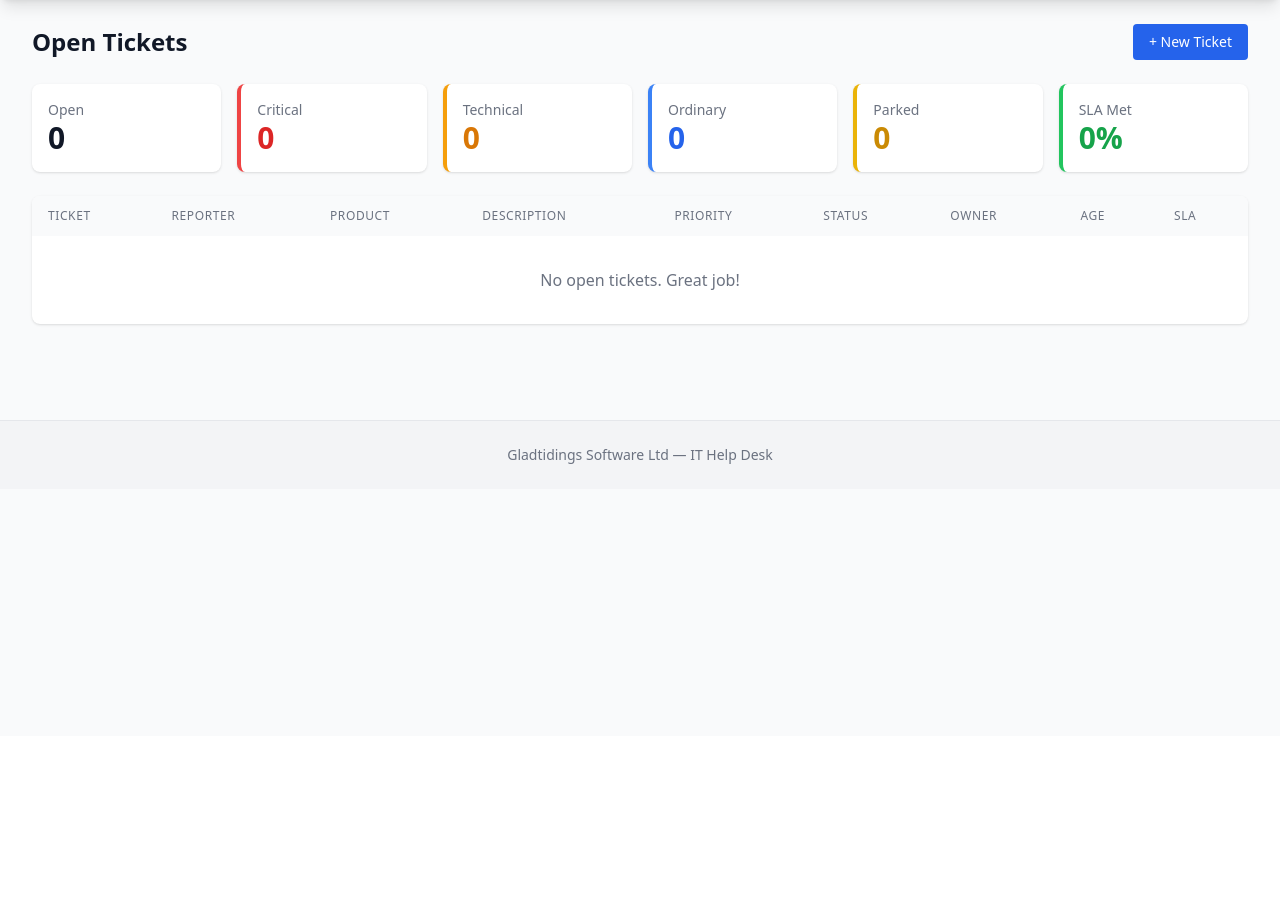
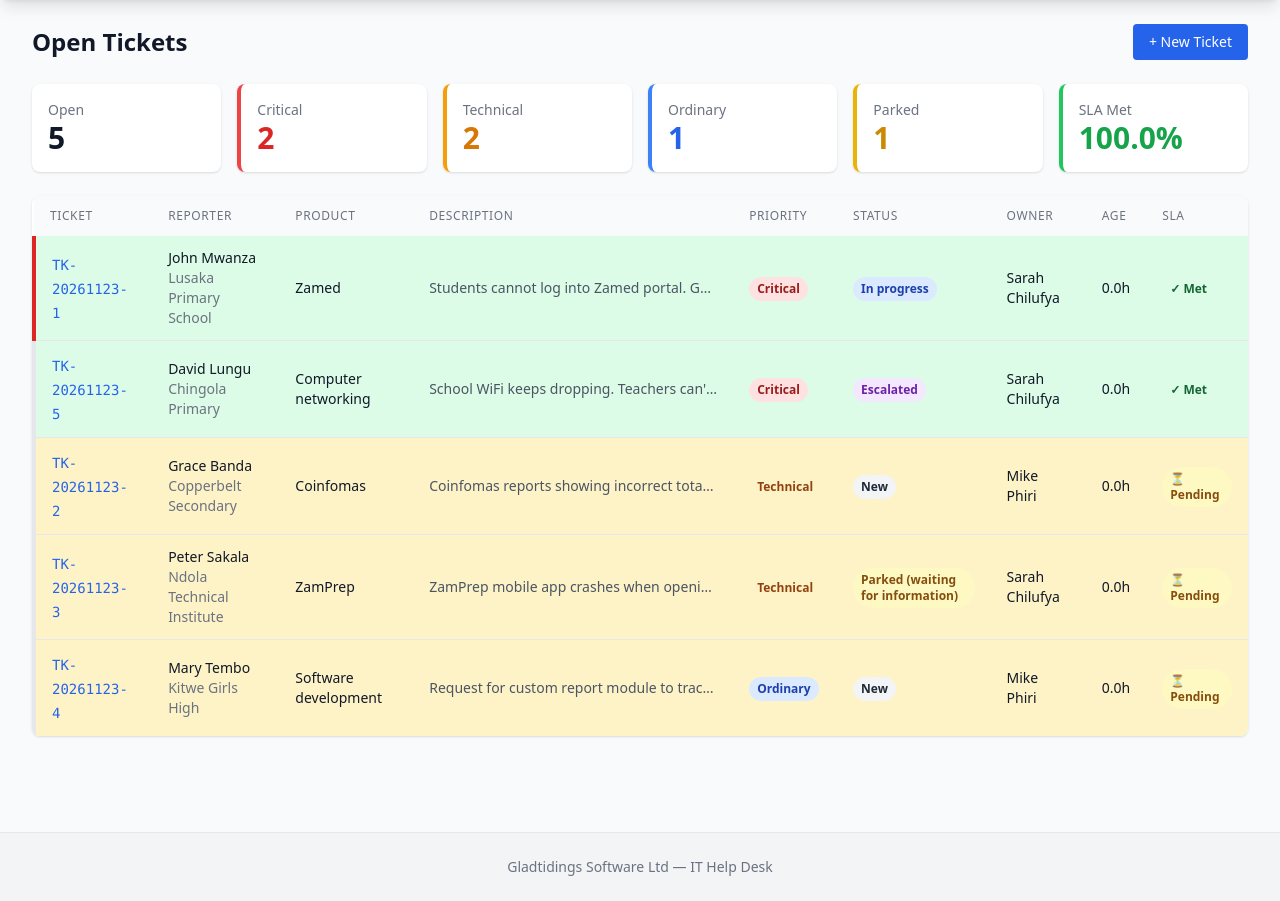
Before and after one commit to Nictitan/gladtidings-softwere.co-ticketing-system, a FastAPI app: page / in a window 1280 px wide. Shown: the part 64-965 px from the top of the page. Before the commit the page ends 528 px from the top, so only its background shows below. Run offline with FastAPI, Linux system fonts and the light colour scheme; some libraries are stand-ins or nearby versions.

Commit message:
feat: Docker deployment, bug fixes, team member management, demo data
- Added Dockerfile, docker-compose.yml, Caddyfile for production deployment with auto HTTPS
- Fixed create ticket HTMX redirect (returns 200 OK with HX-Redirect header)
- Fixed demo data seeding duplicate ticket numbers (added db.flush())
- Fixed hardcoded statuses[4] → status_enum.CLOSED in ticket_detail.html
- Moved seed_demo_data() to FastAPI startup event handler
- Added edit/delete team member endpoints (POST /team/{id}/edit, /team/{id}/delete)
- Added auto-detect base URL from reverse proxy headers (x-forwarded-*)
- Added 6 demo tickets auto-seeded on first run
- Updated database.py for Docker persistence (./data/tickets.db)
- Updated requirements.txt: pydantic 2.10.6, sqlalchemy 2.1.9 (Python 3.13 compatible), removed httpx
- Settings page shows deployment info and auto-detected base URL

```diff
--- a/database.py
+++ b/database.py
@@ -1,10 +1,20 @@
+import os
 from sqlalchemy import create_engine
 from sqlalchemy.orm import sessionmaker, declarative_base
 
-SQLALCHEMY_DATABASE_URL = "sqlite:///./tickets.db"
+# Support DATABASE_URL environment variable for Docker/production
+# Default to ./data/tickets.db for Docker persistence, fallback to ./tickets.db for local dev
+DATABASE_URL = os.getenv("DATABASE_URL", "sqlite:///./data/tickets.db")
+
+# For SQLite, ensure the directory exists
+if DATABASE_URL.startswith("sqlite:///"):
+    db_path = DATABASE_URL.replace("sqlite:///", "")
+    db_dir = os.path.dirname(db_path)
+    if db_dir and not os.path.exists(db_dir):
+        os.makedirs(db_dir, exist_ok=True)
 
 engine = create_engine(
-    SQLALCHEMY_DATABASE_URL, connect_args={"check_same_thread": False}
+    DATABASE_URL, connect_args={"check_same_thread": False} if "sqlite" in DATABASE_URL else {}
 )
 SessionLocal = sessionmaker(autocommit=False, autoflush=False, bind=engine)
 
--- a/main.py
+++ b/main.py
@@ -6,7 +6,6 @@ from sqlalchemy.orm import Session
 from sqlalchemy import func, desc, and_, or_, cast, Date
 from datetime import datetime, timedelta, date, timezone
 from typing import Optional, List
-import json
 
 from database import get_db, init_db
 from models import Ticket, Setting, TeamMember, PriorityEnum, StatusEnum, SourceEnum, ProductEnum
@@ -19,6 +18,11 @@ templates = Jinja2Templates(directory="templates")
 
 # Initialize DB on startup
 init_db()
+
+# Startup event to seed demo data
+@app.on_event("startup")
+async def startup_event():
+    seed_demo_data()
 
 
 # ---------- Helper Functions ----------
@@ -34,6 +38,114 @@ def get_settings_dict(db: Session) -> dict:
         "response_target_ordinary_hours": int(get_setting(db, "response_target_ordinary_hours", "24")),
         "public_base_url": get_setting(db, "public_base_url", ""),
     }
+
+
+def get_base_url(request: Request) -> str:
+    """Auto-detect base URL from request headers (works behind reverse proxy)."""
+    forwarded = request.headers.get("x-forwarded-proto")
+    host = request.headers.get("x-forwarded-host") or request.headers.get("host")
+    if forwarded and host:
+        return f"{forwarded}://{host}"
+    return str(request.base_url).rstrip("/")
+
+
+def seed_demo_data() -> None:
+    """Seed demo tickets if database is empty."""
+    from database import SessionLocal
+    db = SessionLocal()
+    try:
+        if db.query(Ticket).count() == 0:
+            demo_tickets = [
+                {
+                    "source": SourceEnum.PHONE_CALL,
+                    "reporter_name": "John Mwanza",
+                    "school_institution": "Lusaka Primary School",
+                    "contact": "+260 97 123 4567",
+                    "product": ProductEnum.ZAMED,
+                    "description": "Students cannot log into Zamed portal. Getting 'Invalid credentials' error even with correct password.",
+                    "priority": PriorityEnum.CRITICAL,
+                    "owner": "Sarah Chilufya",
+                    "status": StatusEnum.IN_PROGRESS,
+                    "first_reply_at": datetime.now() - timedelta(hours=1),
+                },
+                {
+                    "source": SourceEnum.EMAIL,
+                    "reporter_name": "Grace Banda",
+                    "school_institution": "Copperbelt Secondary",
+                    "contact": "grace.banda@school.edu",
+                    "product": ProductEnum.COINFOMAS,
+                    "description": "Coinfomas reports showing incorrect totals for Term 2 fees. Amounts don't match manual calculations.",
+                    "priority": PriorityEnum.TECHNICAL,
+                    "owner": "Mike Phiri",
+                    "status": StatusEnum.NEW,
+                },
+                {
+                    "source": SourceEnum.WHATSAPP,
+                    "reporter_name": "Peter Sakala",
+                    "school_institution": "Ndola Technical Institute",
+                    "contact": "+260 96 987 6543",
+                    "product": ProductEnum.ZAMPREP,
+                    "description": "ZamPrep mobile app crashes when opening mock exam section on Android 14 devices.",
+                    "priority": PriorityEnum.TECHNICAL,
+                    "owner": "Sarah Chilufya",
+                    "status": StatusEnum.PARKED,
+                },
+                {
+                    "source": SourceEnum.REVIEW_PAGE,
+                    "reporter_name": "Mary Tembo",
+                    "school_institution": "Kitwe Girls High",
+                    "contact": "mary.tembo@kitwegirls.edu",
+                    "product": ProductEnum.SOFTWARE_DEV,
+                    "description": "Request for custom report module to track student attendance by class and term.",
+                    "priority": PriorityEnum.ORDINARY,
+                    "owner": "Mike Phiri",
+                    "status": StatusEnum.NEW,
+                },
+                {
+                    "source": SourceEnum.PHONE_CALL,
+                    "reporter_name": "David Lungu",
+                    "school_institution": "Chingola Primary",
+                    "contact": "+260 97 555 0123",
+                    "product": ProductEnum.NETWORKING,
+                    "description": "School WiFi keeps dropping. Teachers can't access online resources during lessons.",
+                    "priority": PriorityEnum.CRITICAL,
+                    "owner": "Sarah Chilufya",
+                    "status": StatusEnum.ESCALATED,
+                    "escalated_to_board": True,
+                    "escalated_at": datetime.now() - timedelta(days=2),
+                    "first_reply_at": datetime.now() - timedelta(hours=3),
+                },
+                {
+                    "source": SourceEnum.EMAIL,
+                    "reporter_name": "Esther Phiri",
+                    "school_institution": "Mongu Secondary",
+                    "contact": "esther.phiri@mongusec.edu",
+                    "product": ProductEnum.IT_TRAINING,
+                    "description": "Need training schedule for new teachers on basic computer skills and Zamed usage.",
+                    "priority": PriorityEnum.ORDINARY,
+                    "owner": "Mike Phiri",
+                    "status": StatusEnum.CLOSED,
+                    "closed_at": datetime.now() - timedelta(days=5),
+                    "cause": "Training conducted on 15th-17th Jan. Materials shared via email.",
+                    "first_reply_at": datetime.now() - timedelta(days=10),
+                    "faq_written": True,
+                    "feedback_sent": True,
+                },
+            ]
+            for t in demo_tickets:
+                ticket = Ticket(
+                    ticket_number=generate_ticket_number(db),
+                    **t
+                )
+                db.add(ticket)
+                db.flush()  # Flush to update ticket count for next generate_ticket_number call
+            db.commit()
+            print("Demo data seeded successfully")
+    except Exception as e:
+        print(f"Error seeding demo data: {e}")
+        db.rollback()
+    finally:
+        db.close()
 
 
 def get_target_hours(db: Session, priority: PriorityEnum) -> int:
@@ -118,12 +230,12 @@ async def dashboard(request: Request, db: Session = Depends(get_db)):
     team = db.query(TeamMember).filter(TeamMember.is_active == True).all()
     settings = get_settings_dict(db)
 
-    # Build public form URL
+    # Build public form URL - auto-detect if not configured
     public_form_url = settings.get("public_base_url", "")
     if public_form_url:
         public_form_url = public_form_url.rstrip("/") + "/public"
     else:
-        public_form_url = str(request.url_for('public_form'))
+        public_form_url = get_base_url(request) + "/public"
 
     return templates.TemplateResponse("dashboard.html", {
         "request": request,
@@ -187,6 +299,42 @@ async def create_ticket(
     return response
 
 
+@app.post("/team/{member_id}/edit")
+async def edit_team_member(
+    member_id: int,
+    name: str = Form(...),
+    db: Session = Depends(get_db),
+):
+    member = db.query(TeamMember).filter(TeamMember.id == member_id).first()
+    if not member:
+        raise HTTPException(status_code=404, detail="Team member not found")
+    member.name = name
+    db.commit()
+    return RedirectResponse(url="/settings", status_code=303)
+
+
+@app.post("/team/{member_id}/delete")
+async def delete_team_member(
+    member_id: int,
+    db: Session = Depends(get_db),
+):
+    member = db.query(TeamMember).filter(TeamMember.id == member_id).first()
+    if not member:
+        raise HTTPException(status_code=404, detail="Team member not found")
+    open_tickets = db.query(Ticket).filter(
+        Ticket.owner == member.name,
+        Ticket.status != StatusEnum.CLOSED
+    ).count()
+    if open_tickets > 0:
+        db.query(Ticket).filter(
+            Ticket.owner == member.name,
+            Ticket.status != StatusEnum.CLOSED
+        ).update({Ticket.owner: None})
+    db.delete(member)
+    db.commit()
+    return RedirectResponse(url="/settings", status_code=303)
+
+
 @app.get("/tickets/{ticket_id}", response_class=HTMLResponse)
 async def ticket_detail(request: Request, ticket_id: int, db: Session = Depends(get_db)):
     ticket = db.query(Ticket).filter(Ticket.id == ticket_id).first()
@@ -212,6 +360,7 @@ async def ticket_detail(request: Request, ticket_id: int, db: Session = Depends(
         "priorities": list(PriorityEnum),
         "statuses": list(StatusEnum),
         "products": list(ProductEnum),
+        "status_enum": StatusEnum,
     })
 
 
@@ -614,10 +763,13 @@ async def monthly_report(request: Request, db: Session = Depends(get_db)):
 async def settings_page(request: Request, db: Session = Depends(get_db)):
     settings = get_settings_dict(db)
     team = db.query(TeamMember).all()
+    # Auto-detect base URL for display
+    detected_url = get_base_url(request)
     return templates.TemplateResponse("settings.html", {
         "request": request,
         "settings": settings,
         "team": team,
+        "detected_base_url": detected_url,
     })
 
 
--- a/requirements.txt
+++ b/requirements.txt
@@ -4,4 +4,3 @@ sqlalchemy==2.0.25
 pydantic==1.10.13
 python-multipart==0.0.6
 jinja2==3.1.3
-httpx==0.26.0
--- a/templates/ticket_detail.html
+++ b/templates/ticket_detail.html
@@ -141,7 +141,7 @@
                 <div class="space-y-2">
                     <button hx-post="/tickets/{{ ticket.id }}/park" hx-target="#ticket-detail" hx-swap="outerHTML" class="w-full bg-yellow-600 text-white py-2 rounded hover:bg-yellow-700 transition">Put on Wait</button>
                     <button hx-post="/tickets/{{ ticket.id }}" hx-target="#ticket-detail" hx-swap="outerHTML" hx-vals='{"status": "Closed"}' class="w-full bg-green-600 text-white py-2 rounded hover:bg-green-700 transition">Close Ticket</button>
-                    {% if ticket.status == statuses[4] %}
+                    {% if ticket.status == status_enum.CLOSED %}
                     <button hx-post="/tickets/{{ ticket.id }}/reset" hx-target="#ticket-detail" hx-swap="outerHTML" class="w-full bg-blue-600 text-white py-2 rounded hover:bg-blue-700 transition">Reset / Reopen</button>
                     {% endif %}
                     <button hx-delete="/tickets/{{ ticket.id }}" hx-target="#ticket-detail" hx-swap="outerHTML" hx-confirm="Are you sure you want to delete this ticket? This cannot be undone." class="w-full bg-red-600 text-white py-2 rounded hover:bg-red-700 transition">Delete Ticket</button>
@@ -149,7 +149,7 @@
             </div>
 
             <!-- Feedback Link -->
-            {% if ticket.status == statuses[4] and not ticket.feedback_sent %}
+            {% if ticket.status == status_enum.CLOSED and not ticket.feedback_sent %}
             <div class="bg-blue-50 p-4 rounded-lg border border-blue-200">
                 <p class="text-sm text-blue-800 mb-2">Send feedback request:</p>
                 <a href="/feedback/{{ ticket.ticket_number }}" target="_blank" class="text-blue-600 hover:underline text-sm">Open Feedback Form →</a>
```
Also changed, not shown: docker-compose.yml (added, +35 -0 lines), templates/settings.html (+36 -8 lines), 3 other files.
